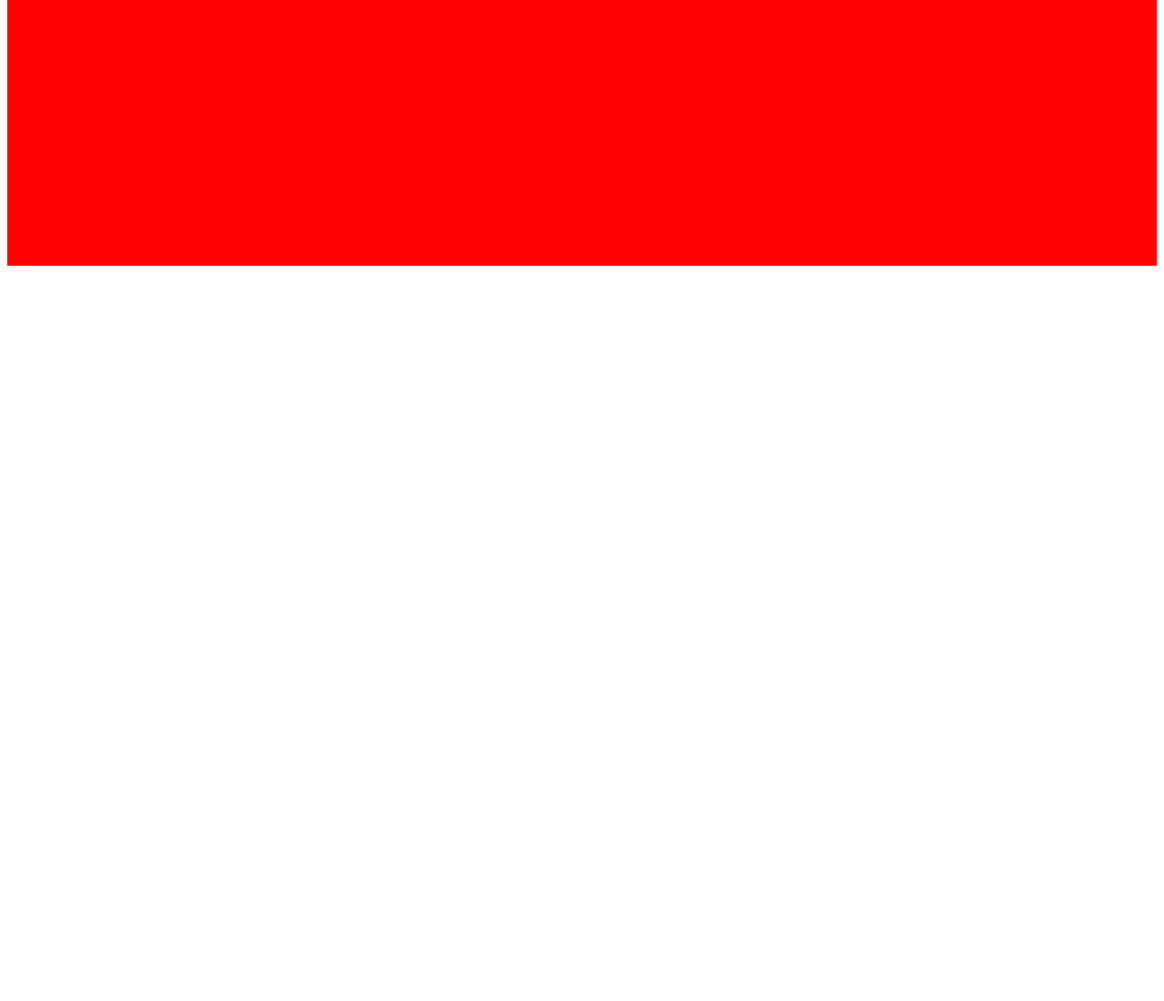
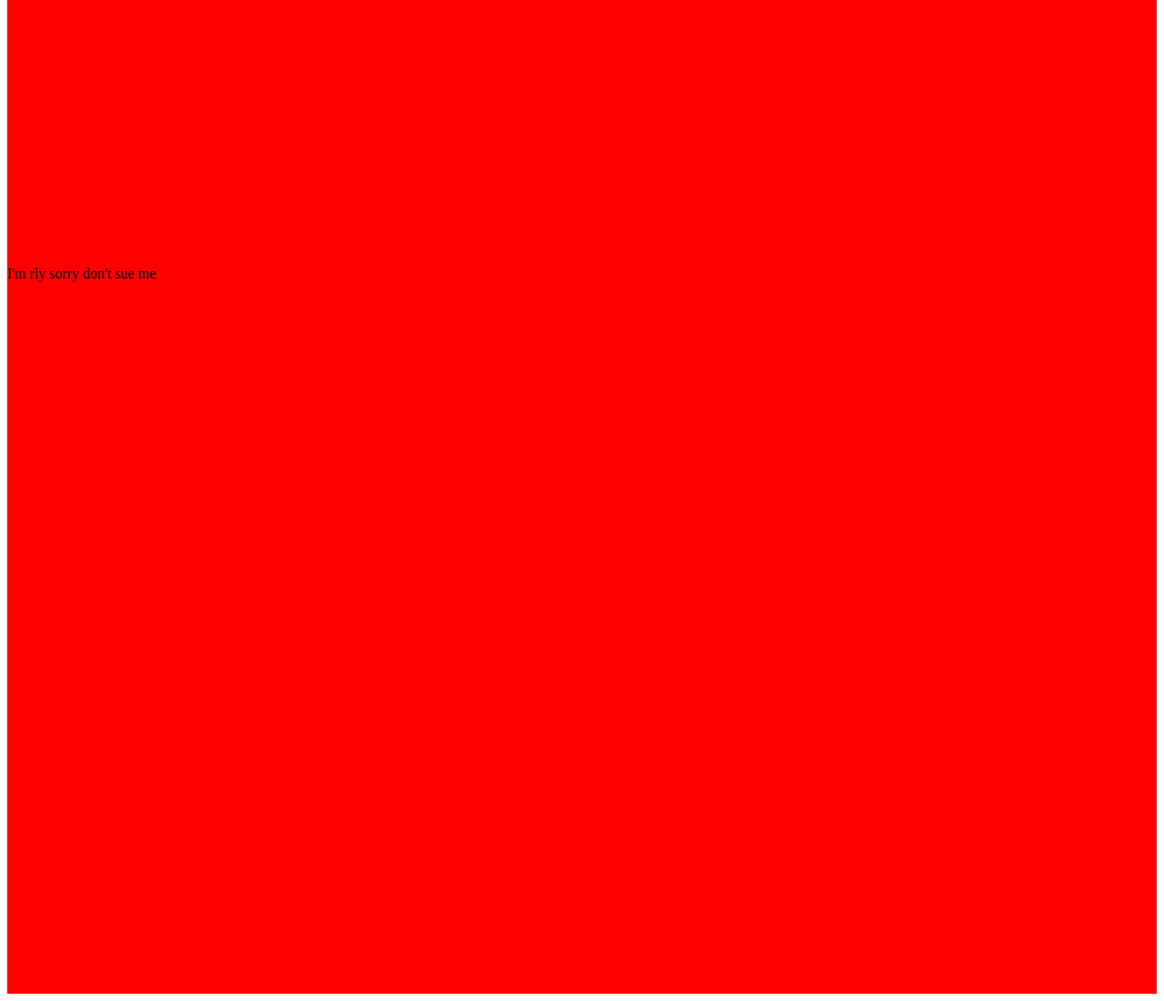
Before and after one commit to bruhmomentofinertia/bruhmomentofinertia.github.io, a plain HTML site: page index.html in a window 1280 px wide. Shown: the part 588-1688 px from the top of the page at 91% size. Before the commit the page ends 888 px from the top, so only its background shows below. Drawn offline with Linux system fonts and the light colour scheme.

Commit message:
Update index.html

```diff
--- a/index.html
+++ b/index.html
@@ -25,5 +25,8 @@
     <audio id = "audio">
       <source src = "Beautiful Duet.mp3">
     </audio>
+    <div class = "small">
+      I'm rly sorry don't sue me
+    </div>
   </body>
 </html>
```
